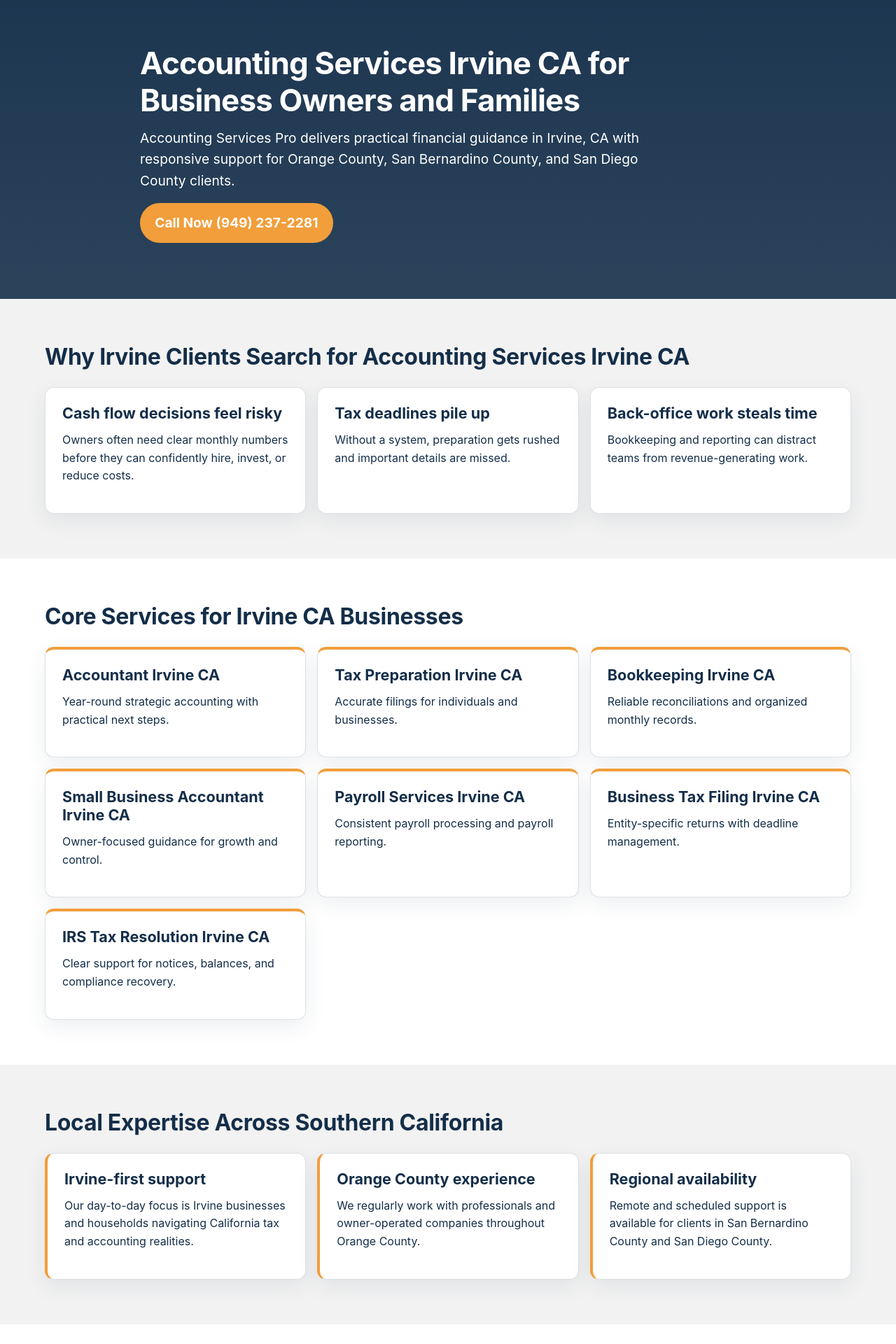
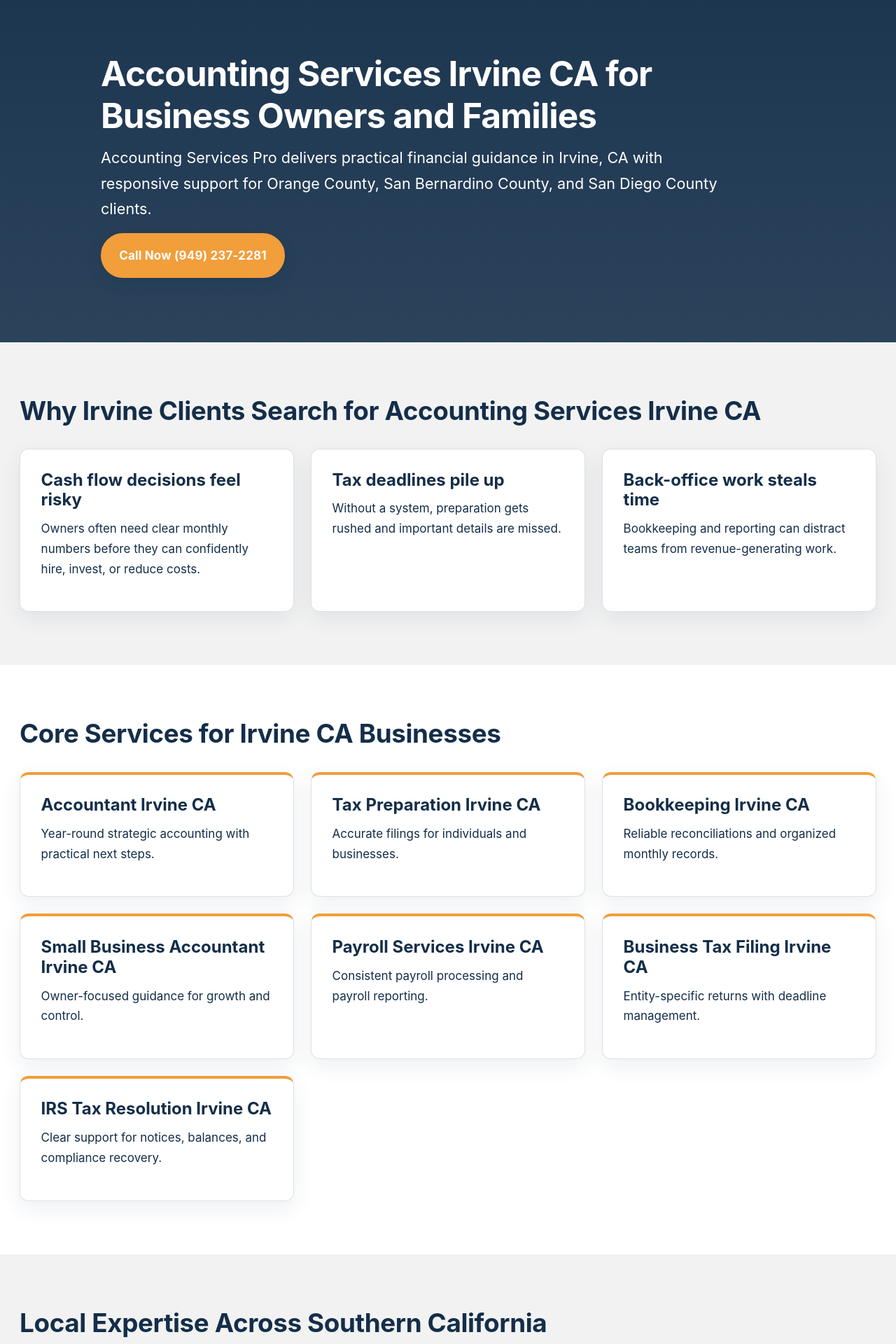
Before and after one commit to YourOnlineSquad/accounting-irvine-ca-accountingservicespro, a Jekyll site: the page built from index.md, in a window 1280 px wide. Shown: the top 1920 px of the page at 70% size. Built offline with Jekyll 4.4.1, drawn with Linux system fonts in a browser that asks for light colours.

Commit message:
Increase readability and sizing across existing CSS

```diff
--- a/assets/css/homepage.css
+++ b/assets/css/homepage.css
@@ -1,10 +1,10 @@
 .page-hero .section-inner {
-  max-width: 55rem;
+  max-width: 62rem;
 }
 
 .page-hero p {
-  font-size: clamp(1rem, 2.5vw, 1.2rem);
-  max-width: 48rem;
+  font-size: clamp(1.125rem, 2.6vw, 1.35rem);
+  max-width: 56rem;
 }
 
 .service-grid .service-card h3 a {
--- a/assets/css/mobile.css
+++ b/assets/css/mobile.css
@@ -1,28 +1,43 @@
 @media (max-width: 40rem) {
   body {
-    font-size: 0.98rem;
+    font-size: 1.04rem;
+    line-height: 1.75;
   }
 
   .section {
-    padding: 2.25rem 1rem;
+    padding: 2.75rem 1rem;
   }
 
   .page-hero {
-    padding-top: 3rem;
+    padding-top: 3.5rem;
   }
 
   .cta-panel {
-    padding: 1.25rem;
+    padding: 1.5rem;
   }
 
   .cta-button {
     width: 100%;
+    font-size: 1.05rem;
+    min-height: 3.2rem;
+  }
+
+  .content-grid,
+  .service-grid,
+  .trust-grid {
+    gap: 1.25rem;
+  }
+
+  .content-grid article,
+  .service-card,
+  .trust-grid article {
+    padding: 1.35rem;
   }
 }
 
 @media (min-width: 48rem) {
   .section {
-    padding: 4rem 1.5rem;
+    padding: 4.75rem 1.75rem;
   }
 
   .content-grid,
@@ -43,6 +58,6 @@
   .content-grid article,
   .service-card,
   .trust-grid article {
-    padding: 1.5rem;
+    padding: 1.85rem;
   }
 }
--- a/assets/css/page.css
+++ b/assets/css/page.css
@@ -1,5 +1,6 @@
 .section .section-inner > p {
-  max-width: 62ch;
+  max-width: 70ch;
+  font-size: 1.08em;
 }
 
 .content-grid article {
--- a/assets/css/style.css
+++ b/assets/css/style.css
@@ -21,8 +21,8 @@ body {
 
 body {
   font-family: "Inter", "Segoe UI", "Helvetica Neue", Arial, sans-serif;
-  font-size: 1rem;
-  line-height: 1.6;
+  font-size: 1.0625rem;
+  line-height: 1.7;
   color: var(--navy);
   background: var(--white);
   text-rendering: optimizeLegibility;
@@ -49,17 +49,17 @@ h4 {
 }
 
 h1 {
-  font-size: clamp(1.75rem, 5vw, 2.75rem);
+  font-size: clamp(2rem, 5vw, 3.1rem);
   letter-spacing: -0.02em;
 }
 
 h2 {
-  font-size: clamp(1.4rem, 3.6vw, 2rem);
+  font-size: clamp(1.6rem, 3.8vw, 2.3rem);
   letter-spacing: -0.01em;
 }
 
 h3 {
-  font-size: clamp(1.1rem, 3vw, 1.35rem);
+  font-size: clamp(1.2rem, 3vw, 1.5rem);
 }
 
 p,
@@ -69,7 +69,7 @@ dd {
 }
 
 .section {
-  padding: 2.75rem 1rem;
+  padding: 3.5rem 1.25rem;
 }
 
 .section:nth-of-type(even) {
@@ -77,16 +77,16 @@ dd {
 }
 
 .section-inner {
-  width: min(100%, 72rem);
+  width: min(100%, 82rem);
   margin: 0 auto;
 }
 
 .section-header {
-  margin-bottom: 1.5rem;
+  margin-bottom: 2rem;
 }
 
 .page-hero {
-  padding: 3.75rem 1rem 2.75rem;
+  padding: 4.5rem 1.25rem 3.5rem;
   background: linear-gradient(180deg, rgba(20, 46, 73, 0.96), rgba(20, 46, 73, 0.9));
   color: var(--white);
 }
@@ -104,7 +104,7 @@ dd {
 .trust-grid {
   display: grid;
   grid-template-columns: 1fr;
-  gap: 1rem;
+  gap: 1.5rem;
 }
 
 .content-grid article,
@@ -114,12 +114,13 @@ dd {
   background: var(--white);
   border: 1px solid var(--border-soft);
   border-radius: 0.8rem;
-  padding: 1.25rem;
+  padding: 1.6rem;
   box-shadow: var(--shadow-soft);
 }
 
 .service-card {
   border-top: 4px solid var(--orange);
+  min-height: 100%;
 }
 
 .process-list,
@@ -159,7 +160,7 @@ dd {
   background: var(--navy);
   color: var(--white);
   border-radius: 1rem;
-  padding: 1.5rem;
+  padding: 2rem;
   box-shadow: var(--shadow-soft);
 }
 
@@ -173,15 +174,18 @@ dd {
   display: inline-flex;
   align-items: center;
   justify-content: center;
-  border: 2px solid var(--orange);
+  border: 3px solid var(--orange);
   border-radius: 999px;
   background: var(--orange);
   color: var(--navy);
   font-weight: 700;
   text-decoration: none;
-  padding: 0.7rem 1.2rem;
-  min-height: 2.75rem;
-  transition: background-color 180ms ease, color 180ms ease, transform 180ms ease;
+  font-size: 1.0625rem;
+  letter-spacing: 0.01em;
+  padding: 0.9rem 1.45rem;
+  min-height: 3.15rem;
+  box-shadow: 0 8px 20px rgba(20, 46, 73, 0.2);
+  transition: background-color 180ms ease, color 180ms ease, transform 180ms ease, box-shadow 180ms ease;
 }
 
 .cta-button:hover,
@@ -189,6 +193,7 @@ dd {
   background: var(--white);
   color: var(--navy);
   transform: translateY(-1px);
+  box-shadow: 0 12px 24px rgba(20, 46, 73, 0.25);
 }
 
 img {
```
